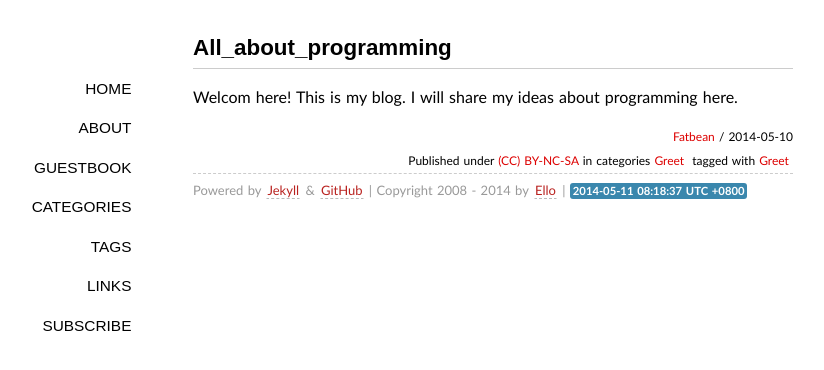
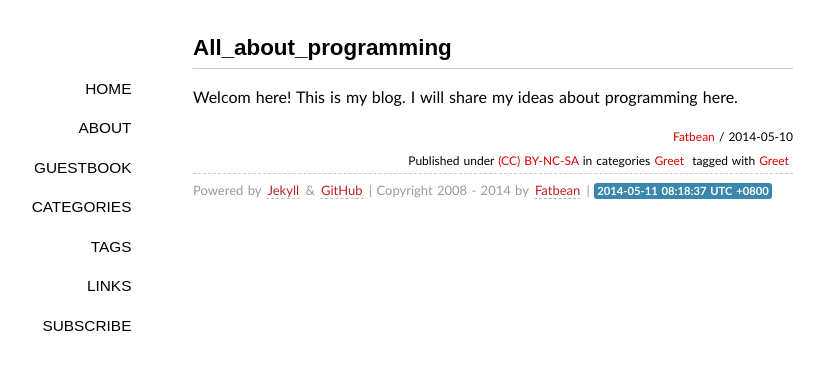
Before and after one commit to cortexiphan/cortexiphan.github.com, a Jekyll site: the page built from _posts/2014-05-10-All_About_Programming.md, in a window 1280 px wide. Shown: the top 370 px of the page, without its empty margins (147-971 px from the left). Built offline with Jekyll 4.4.1, drawn with Linux system fonts in a browser that asks for light colours; some web fonts are replaced; Markdown is read by kramdown in place of the engine named in the settings; comment, search, counter and statistics services are not loaded.

Commit message:
modify user name

```diff
--- a/_layouts/default.html
+++ b/_layouts/default.html
@@ -31,7 +31,7 @@
       </div>
 
     <footer>
-        <p><small>Powered by <a href="https://github.com/mojombo/jekyll">Jekyll</a> & <a href="http://pages.github.com">GitHub</a> | Copyright 2008 - {{site.time | date:"%Y"}} by <a href="http://ellochen.github.com/about/">Ello</a> | <span class="label label-info">{{site.time | date:"%Y-%m-%d %H:%M:%S %Z +0800"}}</span></small></p>
+        <p><small>Powered by <a href="https://github.com/mojombo/jekyll">Jekyll</a> & <a href="http://pages.github.com">GitHub</a> | Copyright 2008 - {{site.time | date:"%Y"}} by <a href="http://cortexiphan.github.com/about/">Fatbean</a> | <span class="label label-info">{{site.time | date:"%Y-%m-%d %H:%M:%S %Z +0800"}}</span></small></p>
     </footer>
 
     </div>
--- a/_layouts/post.html
+++ b/_layouts/post.html
@@ -7,7 +7,7 @@
 </section>
 <section class="meta">
 <span class="author">
-  <a href="http://ellochen.github.com/about">{{ site.author }}</a>
+  <a href="http://cortexiphan.github.com/about">{{ site.author }}</a>
 </span>
 <span class="time">
   /
```
